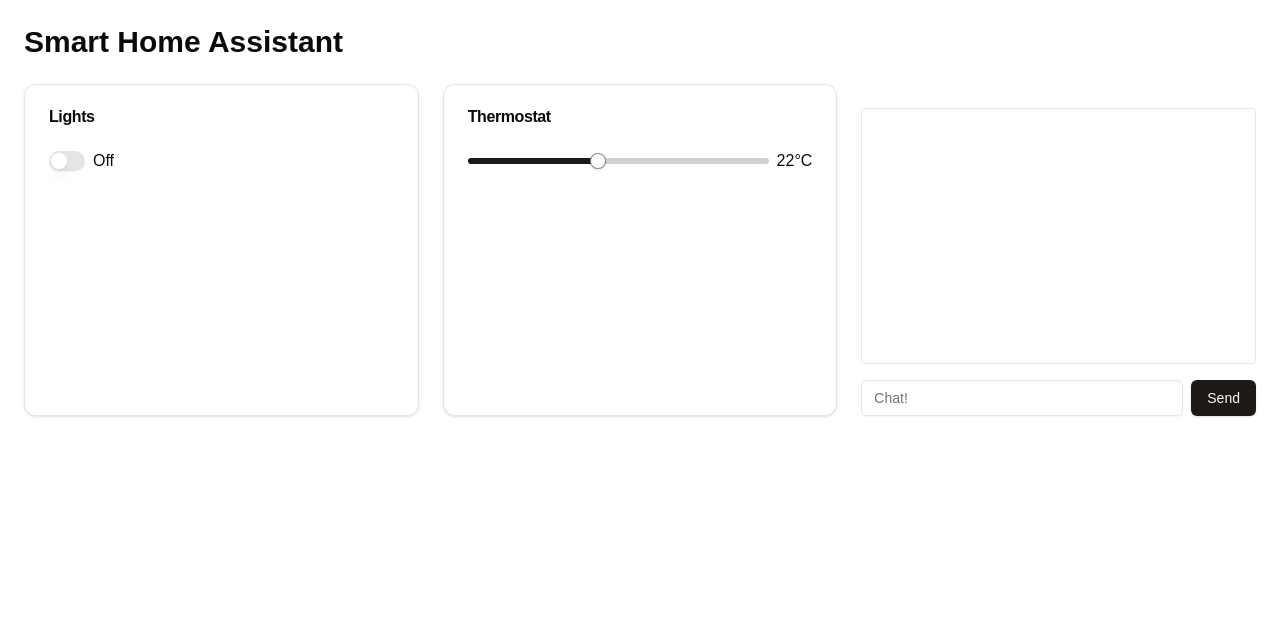
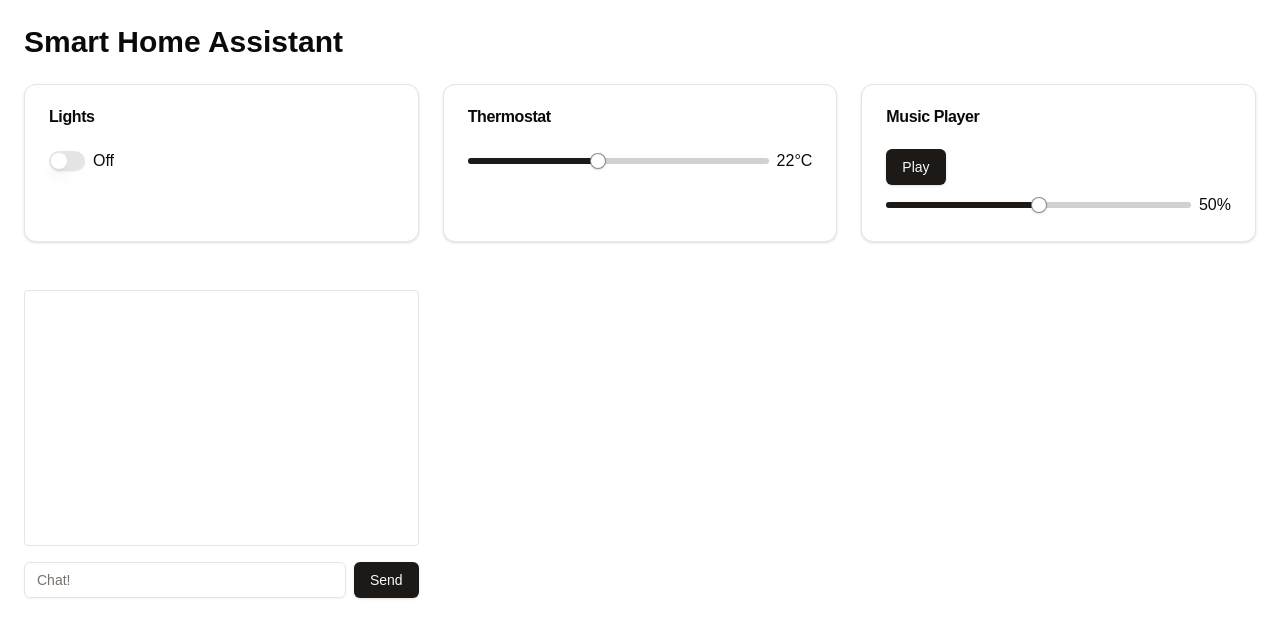
Before and after one commit to DPatrikI/em-smarthome, a Next.js app: page / in a window 1280 px wide. Shown: the top 638 px of the page. Built offline with nearby package versions, Linux system fonts and the light colour scheme.

Commit message:
Music player component

```diff
--- a/src/app/page.tsx
+++ b/src/app/page.tsx
@@ -2,12 +2,17 @@
 
 import ChatInterface from "@/components/ChatInterface";
 import LightControl from "@/components/LightControl";
+import MusicPlayerControl from "@/components/MusicPlayerControl";
 import ThermostatControl from "@/components/Thermostat";
 import { useState } from "react";
 
 export default function Home() {
   const [lightOn, setLightOn] = useState(false);
   const [temperature, setTemperature] = useState(22);
+  const [musicState, setMusicState] = useState({
+    isPlaying: false,
+    volume: 50,
+  });
 
   const handleLightToggle = () => {
     setLightOn((previous) => !previous);
@@ -15,6 +20,20 @@ export default function Home() {
 
   const handleTemperatureChange = (value: number) => {
     setTemperature(value);
+  };
+
+  const handlePlayPause = () => {
+    setMusicState((previousState) => ({
+      ...previousState,
+      isPlaying: !previousState.isPlaying,
+    }));
+  };
+
+  const handleVolumeChange = (value: number) => {
+    setMusicState((previousState) => ({
+      ...previousState,
+      volume: value,
+    }));
   };
 
   return (
@@ -29,6 +48,11 @@ export default function Home() {
           temperature={temperature}
           onTemperatureChange={handleTemperatureChange}
         />
+        <MusicPlayerControl
+          state={musicState}
+          onPlayPause={handlePlayPause}
+          onVolumeChange={handleVolumeChange}
+        />
         <ChatInterface />
       </div>
     </div>
--- /dev/null
+++ b/src/components/MusicPlayerControl.tsx
@@ -0,0 +1,38 @@
+import { Card, CardHeader, CardTitle, CardContent } from './ui/card';
+import { Button } from './ui/button';
+import { Slider } from './ui/slider';
+
+interface MusicState {
+  isPlaying: boolean;
+  volume: number;
+}
+
+interface MusicPlayerControlProps {
+  state: MusicState;
+  onPlayPause: () => void;
+  onVolumeChange: (value: number) => void;
+}
+
+export default function MusicPlayerControl({ state, onPlayPause, onVolumeChange }: MusicPlayerControlProps) {
+  return (
+    <Card className='relative'>
+      <CardHeader>
+        <CardTitle>Music Player</CardTitle>
+      </CardHeader>
+      <CardContent>
+        <Button onClick={onPlayPause} className="mb-2">
+          {state.isPlaying ? 'Pause' : 'Play'}
+        </Button>
+        <div className="flex items-center">
+          <Slider
+            min={0}
+            max={100}
+            value={[state.volume]}
+            onValueChange={(value) => onVolumeChange(value[0])}
+          />
+          <span className="ml-2">{state.volume}%</span>
+        </div>
+      </CardContent>
+    </Card>
+  );
+}
```
